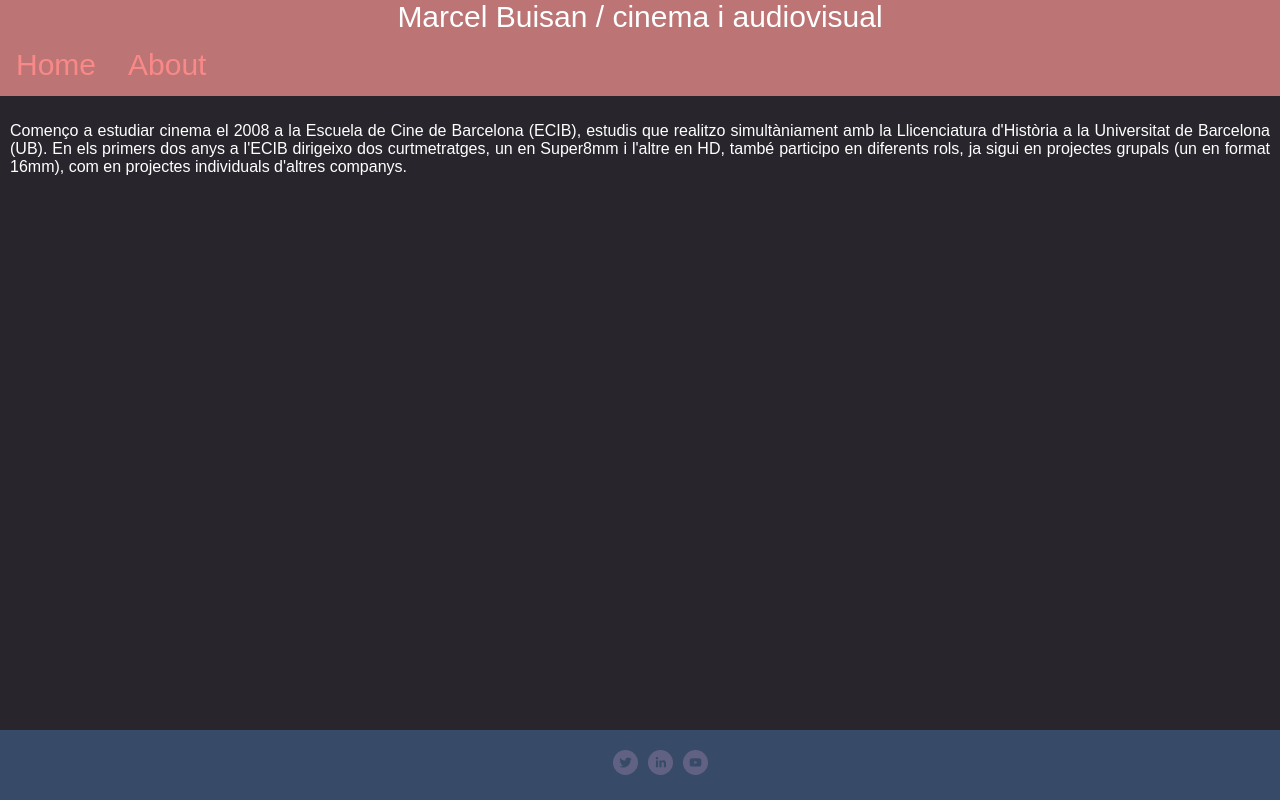
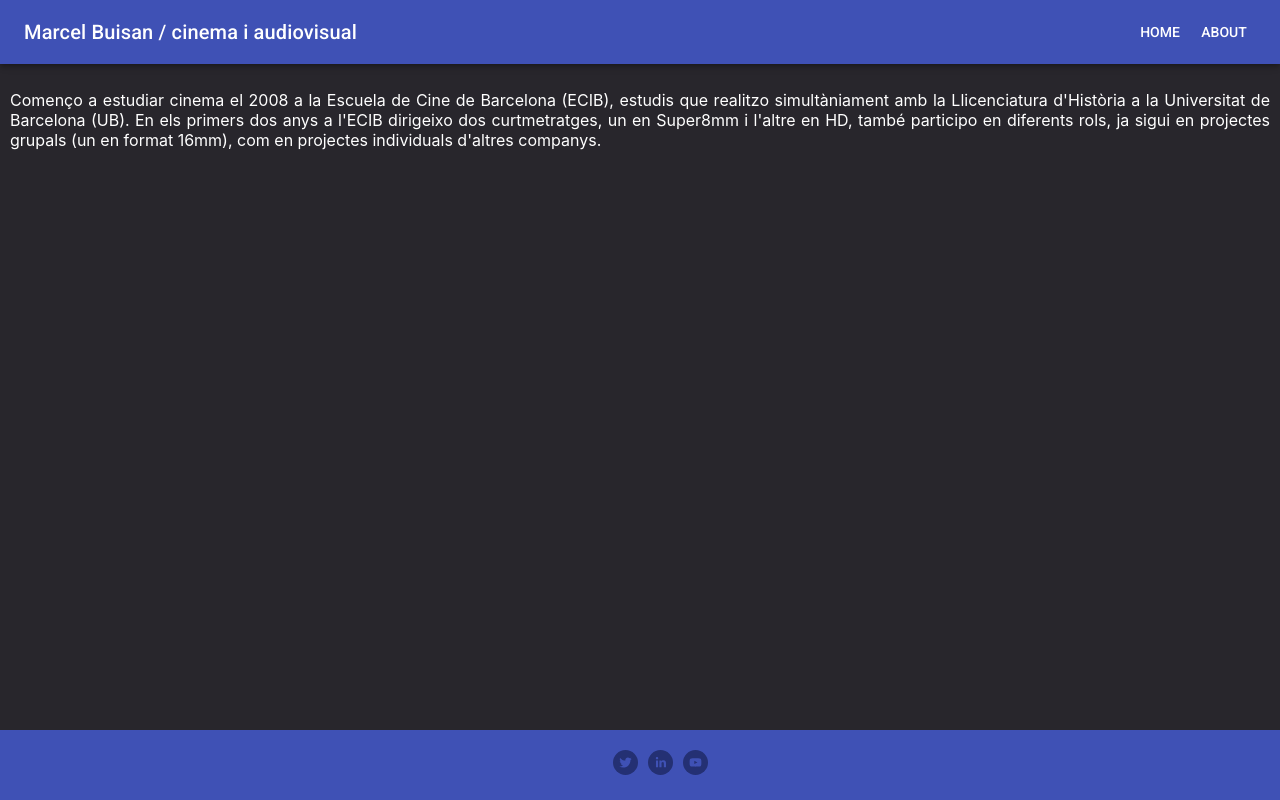
Before and after one commit to jordiponsllaurado/marcel_buisan_cinema_audiovisuals, a React (Create React App) app: page /about in a window 1280 px wide. Built offline with nearby package versions, Linux system fonts and the light colour scheme.

Commit message:
Adds material UI

```diff
--- a/package.json
+++ b/package.json
@@ -4,6 +4,7 @@
   "version": "0.1.0",
   "private": true,
   "dependencies": {
+    "@material-ui/core": "^3.9.2",
     "react": "^16.8.5",
     "react-dom": "^16.8.5",
     "react-router-dom": "^5.0.0",
--- a/public/index.html
+++ b/public/index.html
@@ -3,6 +3,7 @@
   <head>
     <meta charset="utf-8" />
     <link rel="shortcut icon" href="%PUBLIC_URL%/favicon.ico" />
+    <link rel="stylesheet" href="https://fonts.googleapis.com/css?family=Roboto:300,400,500">
     <meta
       name="viewport"
       content="width=device-width, initial-scale=1, shrink-to-fit=no"
--- a/src/App.css
+++ b/src/App.css
@@ -26,7 +26,6 @@
 
 /* Style the body */
 Body {
-  font-family: Arial;
   margin: 0;
   position: fixed;
   top: 0;
@@ -36,42 +35,15 @@ Body {
   background: #28262C;
 }
 
-.header {
-  text-align: center;
-  background: #BC7474;
-  color: white;
-  font-size: 30px;
-
+.root {
+  flex-grow: 1;
 }
 
-ul {
-  list-style-type: none;
-  margin: 0;
-  padding: 0;
-  overflow: hidden;
+.grow {
+  flex-grow: 1;
 }
 
-li {
-  float: left;
+.menuButton {
+  flex-grow: -12;
+  flex-grow: 20;
 }
-
-li a {
-  display: block;
-  color: #F98989;
-  text-align: center;
-  padding: 14px 16px;
-  text-decoration: none;
-}
-
-li a:hover {
-  background-color: #9E5656;
-}
-
-@keyframes App-logo-spin {
-  from {
-    transform: rotate(0deg);
-  }
-  to {
-    transform: rotate(360deg);
-  }
-}
--- a/src/App.js
+++ b/src/App.js
@@ -4,27 +4,28 @@ import Footer from './components/footer/Footer'
 import { BrowserRouter as Router, Route, Link } from "react-router-dom";
 import Home from './components/home/Home';
 import About from './components/about/About';
+import AppBar from '@material-ui/core/AppBar';
+import Toolbar from '@material-ui/core/Toolbar';
+import Typography from '@material-ui/core/Typography';
+import Button from '@material-ui/core/Button';
 
 class App extends Component {
   render() {
     return (
-        <div className='Body'>
+        <div>
           <Router>
-            <div className>
-              <div className='header'>
-                Marcel Buisan / cinema i audiovisual
-                <ul>
-                <li>
-                    <Link to="/">Home</Link>
-                </li>
-                <li>
-                    <Link to="/about">About</Link>
-                </li>
-                </ul>
-              </div>
-
-                <Route exact path="/" component={Home} />
-                <Route path="/about" component={About} />
+            <div className='root'>
+              <AppBar position="static">
+                <Toolbar>
+                  <Typography variant="h6" color="inherit" className='grow'>
+                      Marcel Buisan / cinema i audiovisual
+                  </Typography>
+                  <Button color="inherit"><Link style={{ textDecoration: 'none', color: 'inherit' }} to="/">Home</Link></Button>
+                  <Button color="inherit"><Link style={{ textDecoration: 'none', color: 'inherit' }} to="/about">About</Link></Button>
+                </Toolbar>
+              </AppBar>
+              <Route exact path="/" component={Home} />
+              <Route path="/about" component={About} />
             </div>
         </Router>
         <Footer />
--- a/src/components/footer/Footer.css
+++ b/src/components/footer/Footer.css
@@ -3,7 +3,7 @@
     bottom:0;
     width:100%;
     height:30px;   /* Height of the footer */
-    background-color: #374A67;
+    background-color: #3f51b5;
     padding: 20px;
     text-align: center;
 }
@@ -11,3 +11,11 @@
 .footer > * {
     margin: 0px 5px;
 }
+
+footer {
+    box-sizing: border-box;
+    height: 100px;
+    background-color: #eee;
+    border-top: 1px solid #e0e0e0;
+    padding-top: 35px;
+  }
--- a/src/components/footer/Footer.js
+++ b/src/components/footer/Footer.js
@@ -6,9 +6,9 @@ class Footer extends Component {
     render() {
         return (
             <div className='footer'>
-                <SocialIcon className='social_icon' style={{ height: 25, width: 25 }} url="https://twitter.com/MarcelBuisan" network="twitter" bgColor='#616283'/>
-                <SocialIcon className='social_icon' style={{ height: 25, width: 25 }} url="https://www.linkedin.com/in/marcel-buisan-comellas-73342059/" network="linkedin" bgColor='#616283'/>
-                <SocialIcon className='social_icon' style={{ height: 25, width: 25 }} url="hhttps://www.youtube.com/user/mbuisan" network="youtube" bgColor='#616283'/>
+                <SocialIcon className='social_icon' style={{ height: 25, width: 25 }} url="https://twitter.com/MarcelBuisan" network="twitter" bgColor='#243073'/>
+                <SocialIcon className='social_icon' style={{ height: 25, width: 25 }} url="https://www.linkedin.com/in/marcel-buisan-comellas-73342059/" network="linkedin" bgColor='#243073'/>
+                <SocialIcon className='social_icon' style={{ height: 25, width: 25 }} url="hhttps://www.youtube.com/user/mbuisan" network="youtube" bgColor='#243073'/>
             </div>
         )
     }
```
Also changed, not shown: 2 other files (tests, documents, lock files or other folders).
